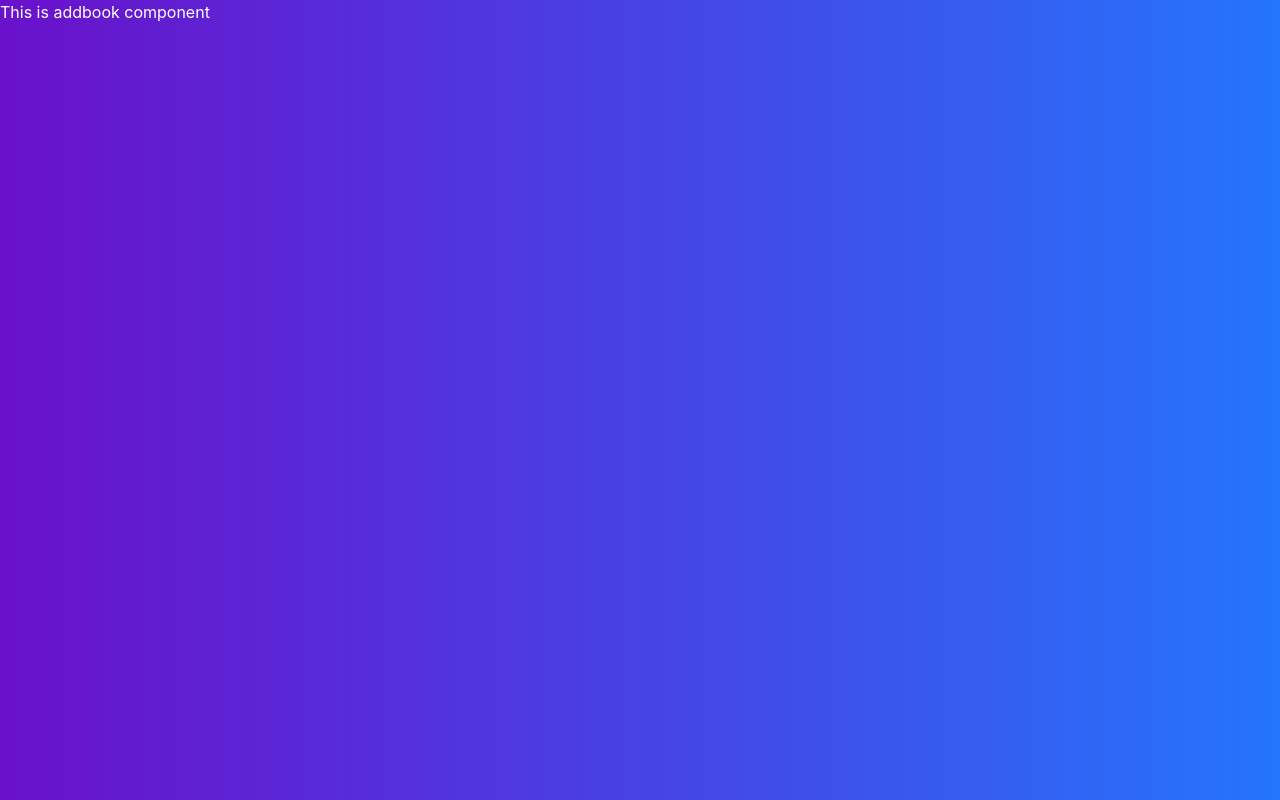
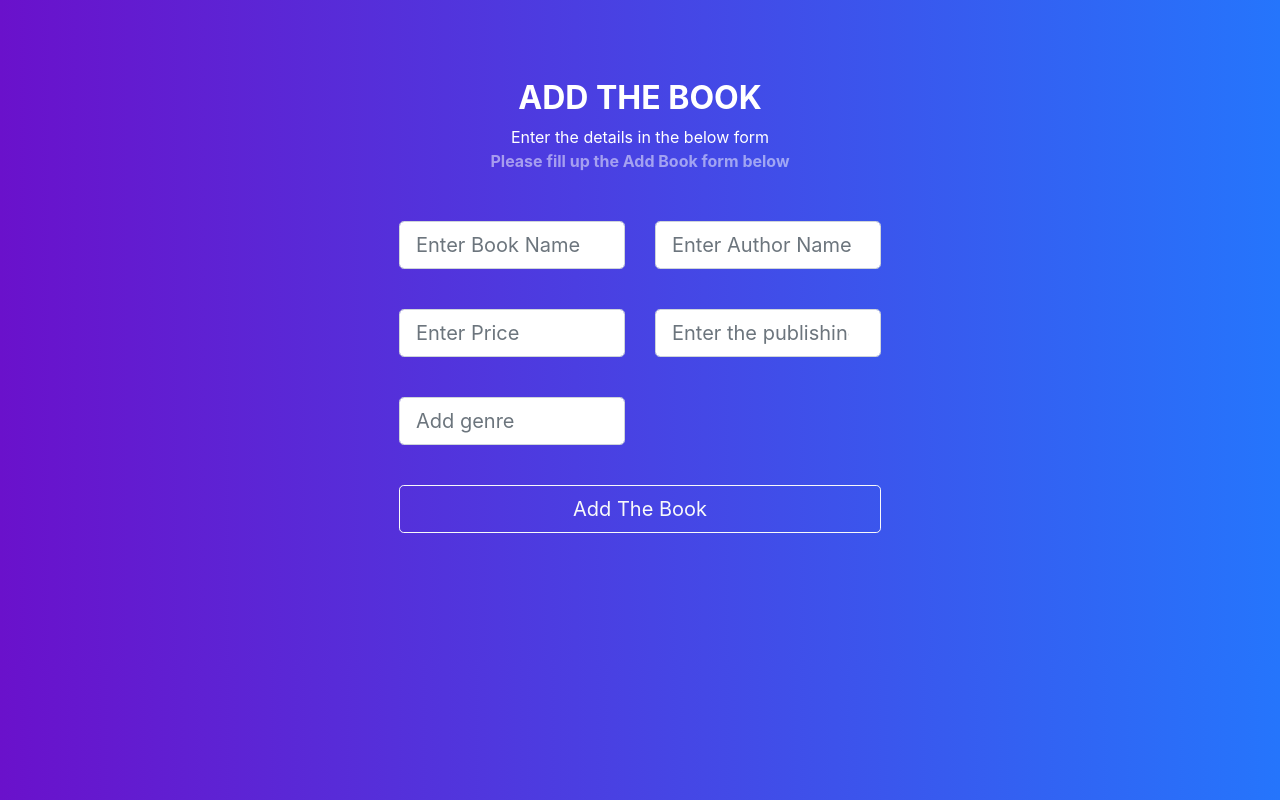
Before and after one commit to ShashankSByakod37/BookManagementSystem, a React (Create React App) app in the folder book/: page /addbook in a window 1280 px wide. Built offline with nearby package versions, Linux system fonts and the light colour scheme; data requests are answered from the project's data file.

Commit message:
Addbook completed

```diff
--- a/book/db.json
+++ b/book/db.json
@@ -29,6 +29,16 @@
       "address": "test2 address",
       "isAdmin": false,
       "id": 5
+    },
+    {
+      "firstName": "rajat",
+      "lastName": "kinger",
+      "username": "rajatkinger",
+      "email": "rajat.kinger@gmail.com",
+      "password": "hello",
+      "address": "hello",
+      "isAdmin": true,
+      "id": 6
     }
   ],
   "books": [
--- a/book/src/pages/AddBook/AddBook.js
+++ b/book/src/pages/AddBook/AddBook.js
@@ -1,7 +1,190 @@
-import React from 'react'
+import {useState} from "react";
 
-export const AddBook = () => {
+export const AddBook = ({handleClick}) => {
+
+
+  const [bookName, setBookName] = useState("");
+  const [authorName, setAuthorName] = useState("");
+  const [price , setPrice] = useState();
+  const[publishedYear, setPublishedYear] = useState();
+  const [genre, setGenre] = useState("");
+  const[error,setError] = useState("");
+  const[success,setSuccess] = useState("");
+
+
+   const handleSubmit = async(e) => {
+    e.preventDefault();
+
+    if(bookName === "" || authorName === "" || price === "" || publishedYear === "" || genre === "" ){
+      setError("Please fill all the fields");
+
+    }
+    else{
+        setError("");
+        const obj = {
+          bookName: bookName,
+          authorName: authorName,
+          price: price,
+          publishedYear: publishedYear,
+          genre: genre,
+        }
+
+        console.log(obj);
+
+        setBookName("");
+        setAuthorName("");
+        setPrice("");
+        setPublishedYear("");
+        setGenre("");
+
+
+        // fetch('http://localhost
+        const resp = await fetch("http://localhost:5000/books",{
+          method: "POST",
+          headers: {
+            "Content-Type": "application/json"
+          },
+          body: JSON.stringify(obj)
+
+        }).then(()=>setSuccess("Book Added Successfully"));
+
+
+        // const data = await resp.json();
+
+        // console.log(data);
+
+
+        setTimeout(()=>{
+
+          handleClick()},5000);
+        // ≈;
+  }
+}
+
+  const styling = {
+    width: "50%",
+    margin: "0%  25% 0% 25%",
+    backgroundColor: "transparent",
+    padding: "5%",
+    border: "15px solid transparent",
+    borderRadius: "5%",
+  };
+
   return (
-    <div> This is addbook component </div>
-  )
-}
+    <div className="container" style={styling}>
+
+
+      <h2 className="fw-bold mb-2 text-uppercase text-center">Add the Book </h2>
+      <div className="text-center">Enter the details in the below form
+
+      </div>
+
+      <div className="text-white-50 mb-5 text-center">
+        <b>Please fill up the Add Book form below </b>
+        <p>{error}</p>
+      </div>
+      <form method="" onSubmit={handleSubmit}>
+        <div className="row">
+          <div className="form-group col-md-6">
+            {/* Book name */}
+            <input
+              type="text"
+              className="form-control form-control-lg"
+              id="exampleInputpublishedYear1"
+              // aria-describedby="publishedYearHelp"
+              placeholder="Enter Book Name"
+              name="bookName"
+              autoComplete="bookName"
+              value={bookName}
+              onChange={(e) => setBookName(e.target.value)}
+
+            />
+
+            {/* {console.log(bookName)} */}
+          </div>
+
+          <div className="form-group col-md-6">
+            {/* Author name */}
+            <input
+              type="text"
+              className="form-control form-control-lg"
+              id="exampleInputgenre1"
+              placeholder="Enter Author Name "
+              autoComplete="authorName"
+              name="authorName"
+              value={authorName}
+              onChange={(e) => setAuthorName(e.target.value)}
+
+            />
+            {/* {console.log(authorName)} */}
+          </div>
+
+        </div>
+
+        <br/>
+
+        <div className="row">
+          <div className="form-group col-md-6">
+            {/* price */}
+            <input
+              type="number"
+              className="form-control form-control-lg"
+              id="exampleInputpublishedYear1"
+              aria-describedby="publishedYearHelp"
+              placeholder="Enter Price"
+              name="price"
+              autoComplete="price"
+              value={price}
+              onChange = {(e) => setPrice(e.target.value)}
+
+            />
+            {/* {console.log(price)} */}
+          </div>
+
+          <div className="form-group col-md-6">
+            {/* publishedYear */}
+            <input
+              type="number"
+              className="form-control form-control-lg"
+              id="exampleInputgenre1"
+              placeholder="Enter the publishing year of the book"
+              name="publishedYear"
+              autoComplete="publishedYear"
+              value={publishedYear}
+              onChange = {(e) => setPublishedYear(e.target.value)}
+
+            />
+            {/* {console.log(publishedYear)} */}
+          </div>
+        </div>
+
+        <br/>
+
+        <div className="row">
+          <div className="form-group col-md-6">
+            {/* add genre */}
+            <input
+              type="text"
+              className="form-control form-control-lg"
+              id="exampleInputpublishedYear1"
+              aria-describedby="publishedYearHelp"
+              placeholder="Add genre"
+              name="genre"
+              value={genre}
+              onChange = {(e) => setGenre(e.target.value)}
+
+            />
+            {/* {console.log(genre)} */}
+          </div>
+          <div className="form-outline form-white mb-4 col-md-6">
+            {/* publishedYear */}
+          </div>
+        </div>
+        <br/>
+
+        <button className="btn btn-outline-light btn-block btn-lg px-5" type="submit"> Add The Book</button>
+      </form>
+        <div className="display-2" style = {{margin:"10%"}}>{success}</div>
+    </div>
+  );
+};
```
